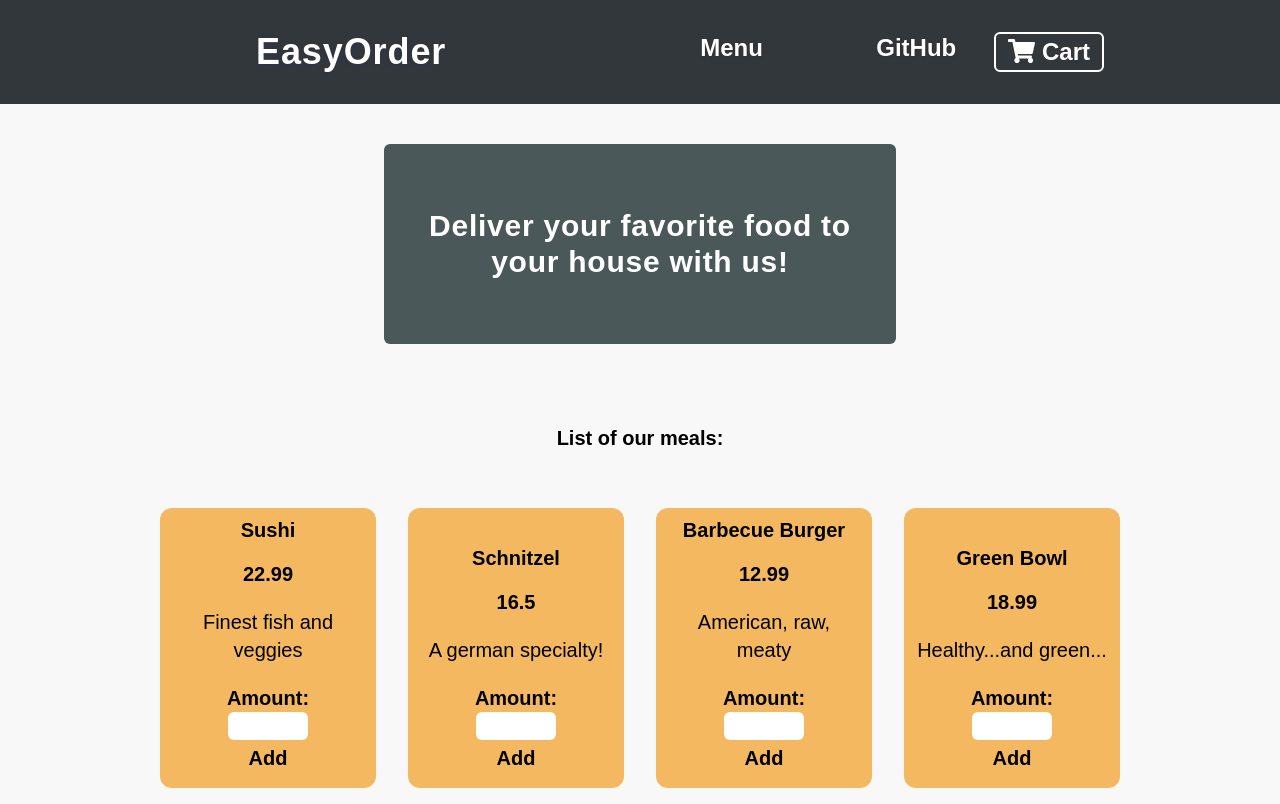
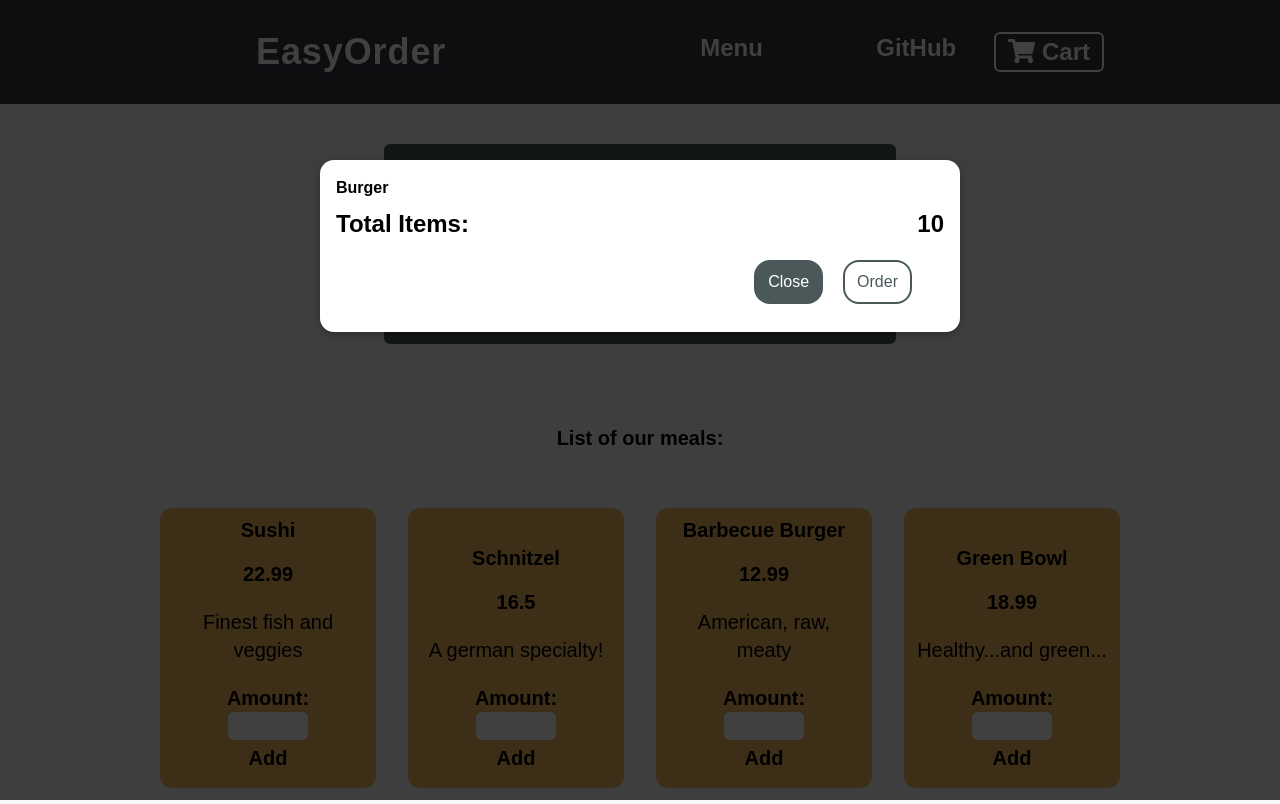
Before and after one commit to rStelmach/food-order-app, a React (Create React App) app: page / in a window 1280 px wide. Both pictures are taken after a click on the button "Cart". Built offline with nearby package versions, Linux system fonts and the light colour scheme.

Commit message:
feat: add Cart component with logic

```diff
--- a/public/index.html
+++ b/public/index.html
@@ -33,6 +33,7 @@
     <noscript
       >You need to enable JavaScript to run this app.</noscript
     >
+    <div id="overlays"></div>
     <div id="root"></div>
     <!--
       This HTML file is a template.
--- a/src/App.js
+++ b/src/App.js
@@ -1,12 +1,25 @@
+import { useState } from 'react';
 import Header from './components/Layout/Header';
 import Menu from './components/Menu/Menu';
+import Cart from './components/Cart/Cart';
 
 function App() {
+  const [CartVis, setCartVis] = useState(false);
+
+  const showCart = () => {
+    setCartVis(true);
+  };
+
+  const hideCart = () => {
+    setCartVis(false);
+  };
+
   return (
-    <div>
-      <Header />
+    <>
+      {CartVis && <Cart onHide={hideCart} />}
+      <Header onShow={showCart} />
       <Menu />
-    </div>
+    </>
   );
 }
 
--- /dev/null
+++ b/src/components/Cart/Cart.js
@@ -0,0 +1,42 @@
+import Modal from '../UI/Modal';
+
+const Cart = ({ onHide }) => {
+  const items = (
+    <ul>
+      {' '}
+      {[{ id: 22, name: 'burger', amount: 2, price: 15 }].map(
+        (item) => (
+          <li key={item.id} className="capitalize font-semibold">
+            {item.name}
+          </li>
+        ),
+      )}
+    </ul>
+  );
+
+  return (
+    <Modal onHide={onHide}>
+      {items}
+      <div className=" flex justify-between ">
+        <p className="py-2 text-2xl font-bold">Total Items:</p>
+        <p className="py-2 font-bold text-2xl">10</p>
+      </div>
+      <div className=" flex justify-end p-3 ">
+        <button
+          onClick={onHide}
+          className=" border-2 px-3 py-2 rounded-2xl text-white bg-secondary border-transparent "
+          type="button"
+        >
+          Close
+        </button>
+        <button
+          className="mx-5 border-2 px-3 py-2 rounded-2xl  text-secondary  border-secondary"
+          type="button"
+        >
+          Order
+        </button>
+      </div>
+    </Modal>
+  );
+};
+export default Cart;
--- a/src/components/Layout/Header.js
+++ b/src/components/Layout/Header.js
@@ -1,8 +1,7 @@
-// // import cart from '../../assets/cart.png';
 import { FontAwesomeIcon } from '@fortawesome/react-fontawesome';
 import { faShoppingCart } from '@fortawesome/free-solid-svg-icons';
 
-const Header = () => (
+const Header = ({ onShow }) => (
   <header className="flex  align-baseline text-white justify-between  bg-primary p-8">
     <h1 className="px-56 font-bold  text-4xl tracking-wide text-shadow-md">
       EasyOrder
@@ -18,6 +17,7 @@ const Header = () => (
 
     <button
       type="button"
+      onClick={onShow}
       className=" block  mr-36 font-semibold  text-2xl ml-2 rounded-md px-3 border-solid border-2 border-white "
     >
       <FontAwesomeIcon icon={faShoppingCart} /> Cart
--- a/src/components/Menu/MealList.js
+++ b/src/components/Menu/MealList.js
@@ -34,7 +34,7 @@ const MealList = () => {
         <h2 className="pb-4 pt-2">{meal.name}</h2>
         <h3 className="font-semibold pb-5 ">{meal.price}</h3>
         <p className="font-normal">{meal.description}</p>
-        <MealItemForm />
+        <MealItemForm id={meal.id} />
       </div>
     </li>
   ));
--- a/src/components/Menu/MenuItemForm.js
+++ b/src/components/Menu/MenuItemForm.js
@@ -1,11 +1,11 @@
 import Input from '../UI/Input';
 
-const MealItemForm = () => (
+const MealItemForm = ({ id }) => (
   <form className=" rounded-md ">
     <Input
       label="amount:"
       input={{
-        id: 'amount',
+        id: `amount_${id}`,
         type: 'number',
         min: 1,
         max: 4,
--- a/src/components/UI/Input.js
+++ b/src/components/UI/Input.js
@@ -1,16 +1,11 @@
 /* eslint-disable react/jsx-props-no-spreading */
-/* eslint-disable react/destructuring-assignment */
-/* eslint-disable react/prop-types */
-const Input = (props) => (
+const Input = ({ input, label }) => (
   <div className="pt-5 flex flex-col items-center ">
-    <label
-      htmlFor={props.input.id}
-      className="font-semibold capitalize"
-    >
-      {props.label}
+    <label htmlFor={input.id} className="font-semibold capitalize">
+      {label}
     </label>
     <input
-      {...props.input}
+      {...input}
       className="rounded-md w-20 text-center font-semibold"
     />
   </div>
--- /dev/null
+++ b/src/components/UI/Modal.js
@@ -0,0 +1,35 @@
+import React, { Fragment } from 'react';
+import ReactDOM from 'react-dom';
+import classes from './Modal.module.css';
+
+const Backdrop = ({ onHide }) => (
+  <div
+    className={classes.backdrop}
+    onClick={onHide}
+    aria-hidden="true"
+  />
+);
+
+const ModalOverlay = ({ children }) => (
+  <div className={classes.modal}>
+    <div className={classes.content}>{children} </div>
+  </div>
+);
+
+// eslint-disable-next-line no-undef
+const portalLocation = document.getElementById('overlays');
+
+const Modal = ({ children, onHide }) => (
+  <>
+    {ReactDOM.createPortal(
+      <Backdrop onHide={onHide} />,
+      portalLocation,
+    )}
+    {ReactDOM.createPortal(
+      <ModalOverlay>{children}</ModalOverlay>,
+      portalLocation,
+    )}
+  </>
+);
+
+export default Modal;
--- /dev/null
+++ b/src/components/UI/Modal.module.css
@@ -0,0 +1,40 @@
+.backdrop {
+  position: fixed;
+  top: 0;
+  left: 0;
+  width: 100%;
+  height: 100vh;
+  z-index: 20;
+  background-color: rgba(0, 0, 0, 0.75);
+}
+
+.modal {
+  position: fixed;
+  top: 20vh;
+  left: 5%;
+  width: 90%;
+  background-color: white;
+  padding: 1rem;
+  border-radius: 14px;
+  box-shadow: 0 2px 8px rgba(0, 0, 0, 0.25);
+  z-index: 30;
+  animation: slide-down 300ms ease-out forwards;
+}
+
+@media (min-width: 768px) {
+  .modal {
+    width: 40rem;
+    left: calc(50% - 20rem);
+  }
+}
+
+@keyframes slide-down {
+  from {
+    opacity: 0;
+    transform: translateY(-3rem);
+  }
+  to {
+    opacity: 1;
+    transform: translateY(0);
+  }
+}
```
Also changed, not shown: .eslintrc.json, src/components/Menu/MenuItem.js (deleted).
